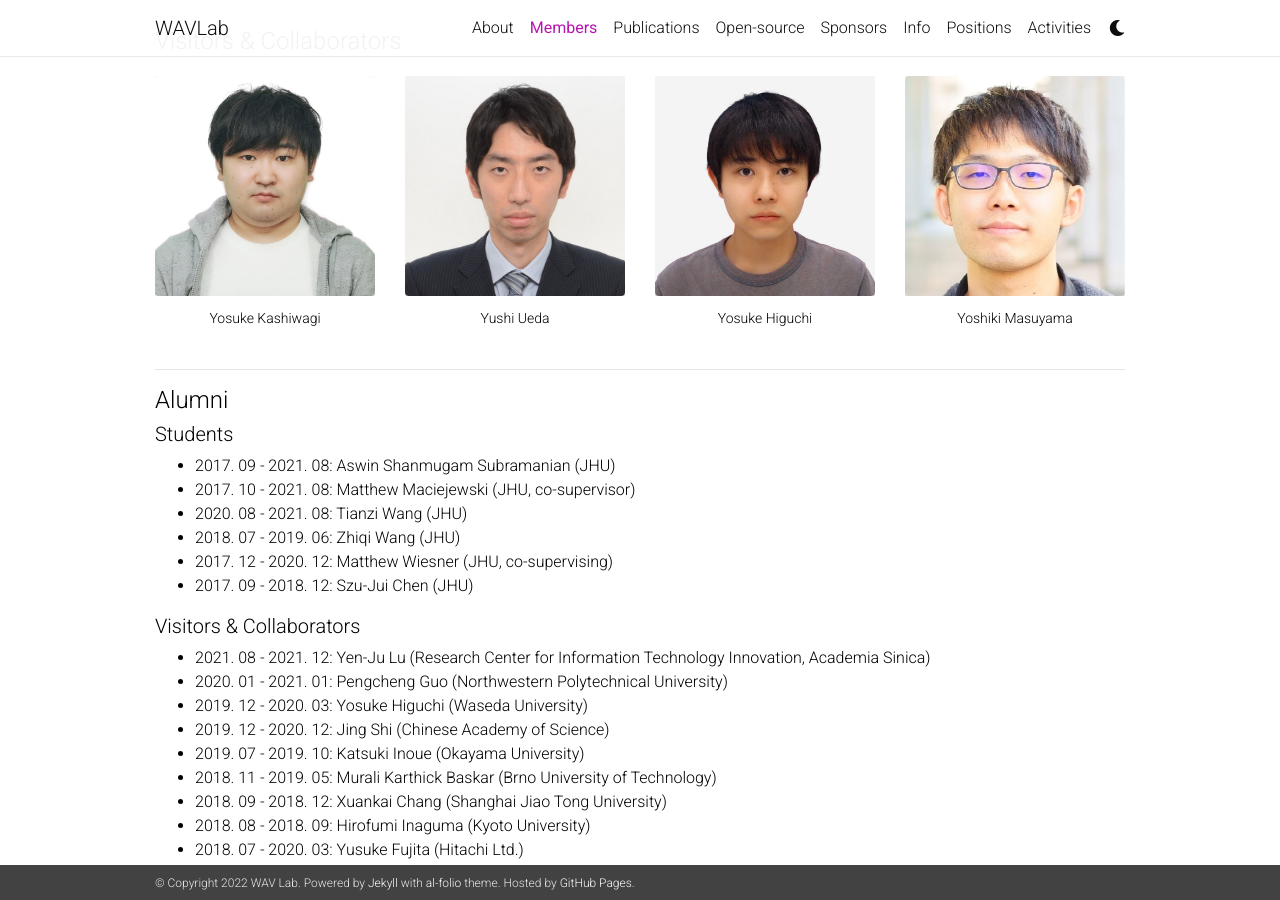
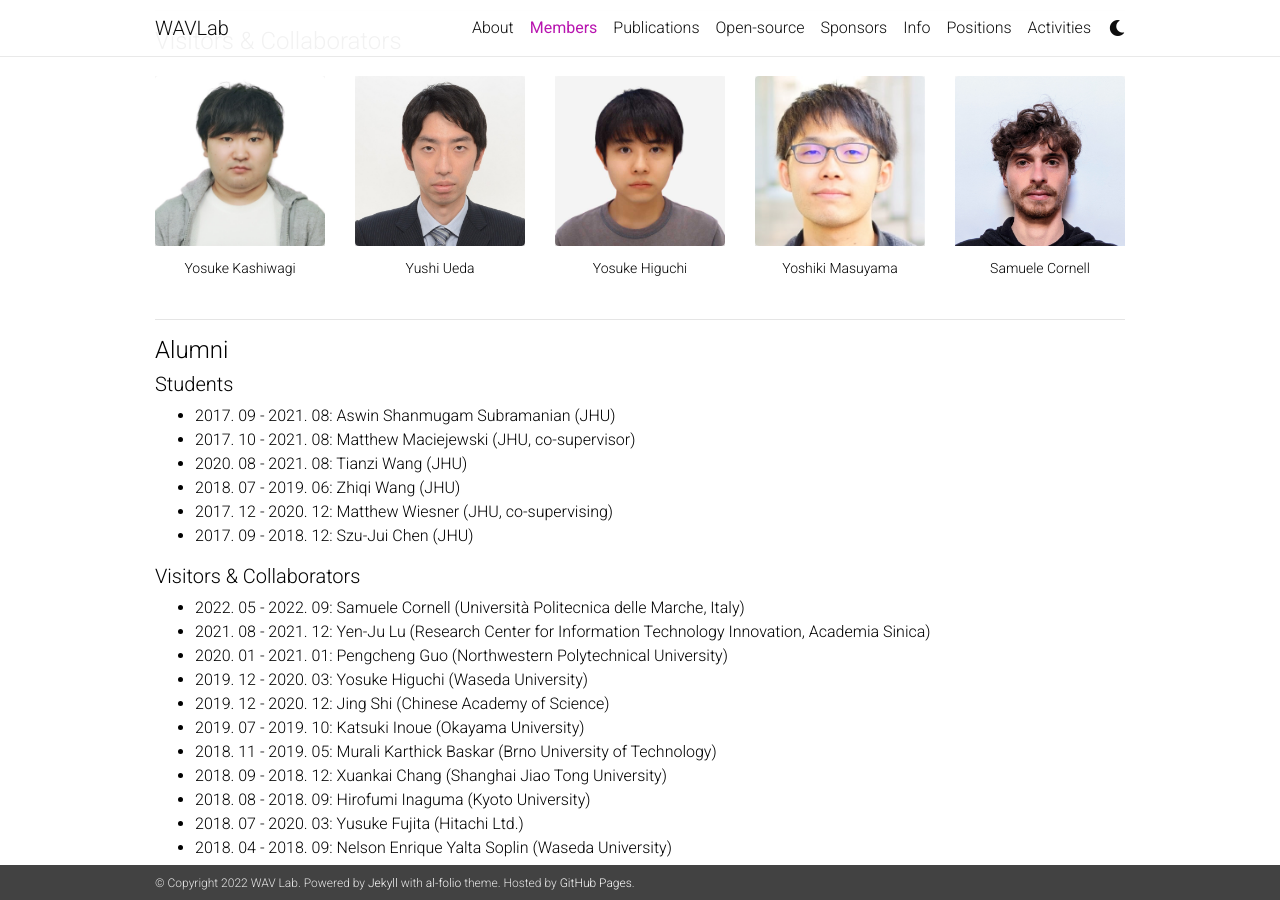
Before and after one commit to shinjiwlab/shinjiwlab.github.io, a Jekyll site: the page built from _pages/members.md, in a window 1280 px wide and 900 px high, scrolled down 2551 px. Built offline with Jekyll 4.4.1, drawn with Linux system fonts in a browser that asks for light colours; nearby versions of some CDN libraries; a style sheet for code colours, icons or effects is not loaded.

Commit message:
added myself

```diff
--- a/_pages/members.md
+++ b/_pages/members.md
@@ -404,6 +404,15 @@
             Yoshiki Masuyama
         </div>
     </div>
+    <div class="col-sm mt-1 mt-md-1">
+        <div class="square">
+        <a href="https://github.com/popcornell">
+            <img class="img-fluid rounded z-depth-1" src="{{ site.baseurl }}/assets/img/samuele.jpg">
+        </a></div>
+        <div class="caption">
+            Samuele Cornell
+        </div>
+    </div>
 </div>
 <hr />
 
@@ -421,6 +430,7 @@
 
 ##### Visitors & Collaborators
 <ul>
+<li>2022. 05 - 2022. 09: Samuele Cornell (Università Politecnica delle Marche, Italy)</li>
 <li>2021. 08 - 2021. 12: Yen-Ju Lu (Research Center for Information Technology Innovation, Academia Sinica)</li>
 <li>2020. 01 - 2021. 01: Pengcheng Guo (Northwestern Polytechnical University)</li>
 <li>2019. 12 - 2020. 03: Yosuke Higuchi (Waseda University)</li>
```
Also changed, not shown: _bibliography/papers.bib (+10 -0 lines), assets/img/samuele.jpg (added).
